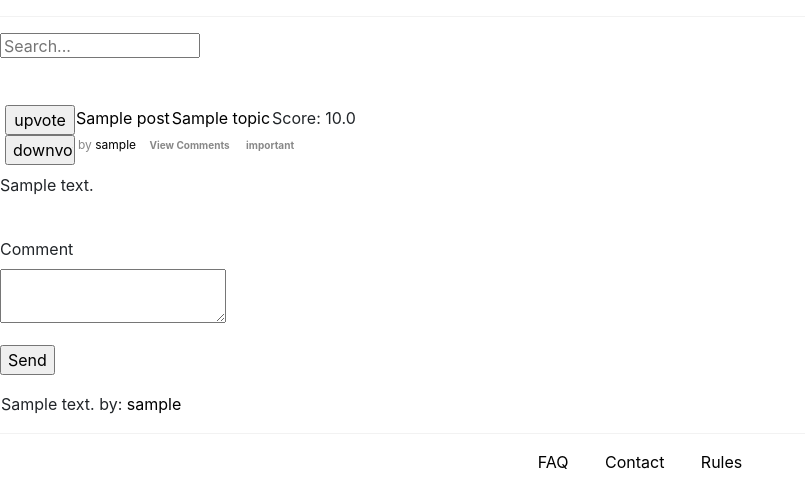
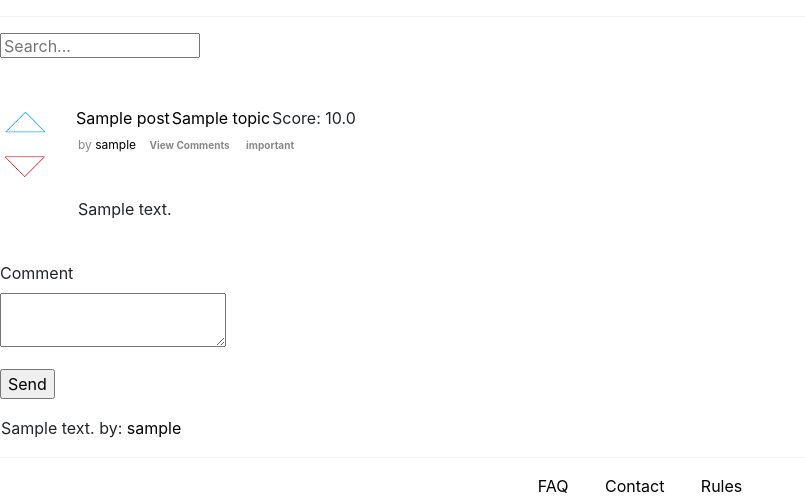
Before and after one commit to ModoUnreal/nuncio, a Flask app: page /item/1 in a window 1280 px wide. Shown: the part 72-573 px from the top of the page, without its empty margins (0-805 px from the left). Run offline with Flask 2, Linux system fonts and the light colour scheme; tables that the repository leaves empty hold one stand-in row (values such as "Sample post"); some libraries are stand-ins or nearby versions.

Commit message:
Voting buttons now have images

```diff
--- a/app/static/base.css
+++ b/app/static/base.css
@@ -88,6 +88,26 @@ footer a{
     float: left;
 }
 
+#upvote input{
+    width: 40px;
+    height: 40px;
+    background:url("img/arrow_up_normal.png") no-repeat;
+    border: none;
+    cursor: pointer;
+}
+
+#downvote input{
+    width: 40px;
+    height: 40px;
+    background:url("img/arrow_down_normal.png") no-repeat;
+    border: none;
+    cursor: pointer;
+}
+
+#post-body {
+    margin-left: 78px;
+}
+
 #extended-information {
     display: inline-block;
     color: #888;
--- a/app/templates/_post.html
+++ b/app/templates/_post.html
@@ -24,11 +24,11 @@
             <div id="voting">
                 <form action="{{ url_for('vote', post_id=post.id) }}" method=post>
                     <div id=upvote>
-                        <input type="submit" name="upvote" value="upvote" style='width:70px;'>
+                        <input type="submit" name="upvote" value="">
                     </div>
 
                     <div id=downvote>
-                        <input type="submit" name="downvote" value="downvote" style='width:70px;'>
+                        <input type="submit" name="downvote" value="" style='width:70px;'>
                     </div>
 
                 </form>
--- a/app/templates/item.html
+++ b/app/templates/item.html
@@ -4,7 +4,8 @@
 
     {% include '_post.html' %}
 
-    <div class=post-body>
+    <br>
+    <div id="post-body">
         <p>{{ post.text }}</p><br>
     </div>
 
```
Also changed, not shown: app/templates/_post_center.html (+8 -2 lines), app/static/img/arrow_down_normal.png (added), app/static/img/arrow_up_normal.png (added).
